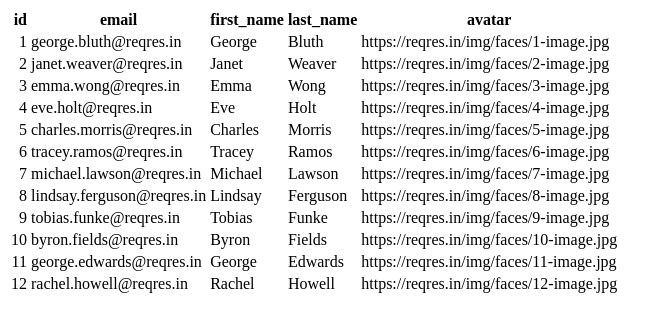
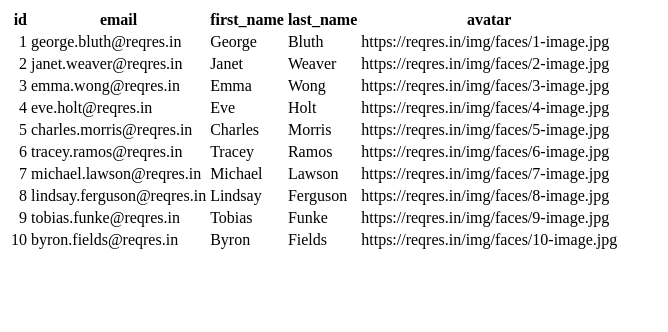
Before and after one commit to nouran-elanzeery/nouran-elanzeery.github.io, a plain HTML site: page index.html in a window 1280 px wide. Shown: the whole page, without its empty margins (0-668 px from the left). Drawn offline with Linux system fonts and the light colour scheme.

Commit message:
Update index.html

```diff
--- a/index.html
+++ b/index.html
@@ -13,7 +13,5 @@
 <tr><td style="text-align: right;">   8</td><td>lindsay.ferguson@reqres.in</td><td>Lindsay     </td><td>Ferguson   </td><td>https://reqres.in/img/faces/8-image.jpg </td></tr>
 <tr><td style="text-align: right;">   9</td><td>tobias.funke@reqres.in    </td><td>Tobias      </td><td>Funke      </td><td>https://reqres.in/img/faces/9-image.jpg </td></tr>
 <tr><td style="text-align: right;">  10</td><td>byron.fields@reqres.in    </td><td>Byron       </td><td>Fields     </td><td>https://reqres.in/img/faces/10-image.jpg</td></tr>
-<tr><td style="text-align: right;">  11</td><td>george.edwards@reqres.in  </td><td>George      </td><td>Edwards    </td><td>https://reqres.in/img/faces/11-image.jpg</td></tr>
-<tr><td style="text-align: right;">  12</td><td>rachel.howell@reqres.in   </td><td>Rachel      </td><td>Howell     </td><td>https://reqres.in/img/faces/12-image.jpg</td></tr>
 </tbody>
 </table>
```
